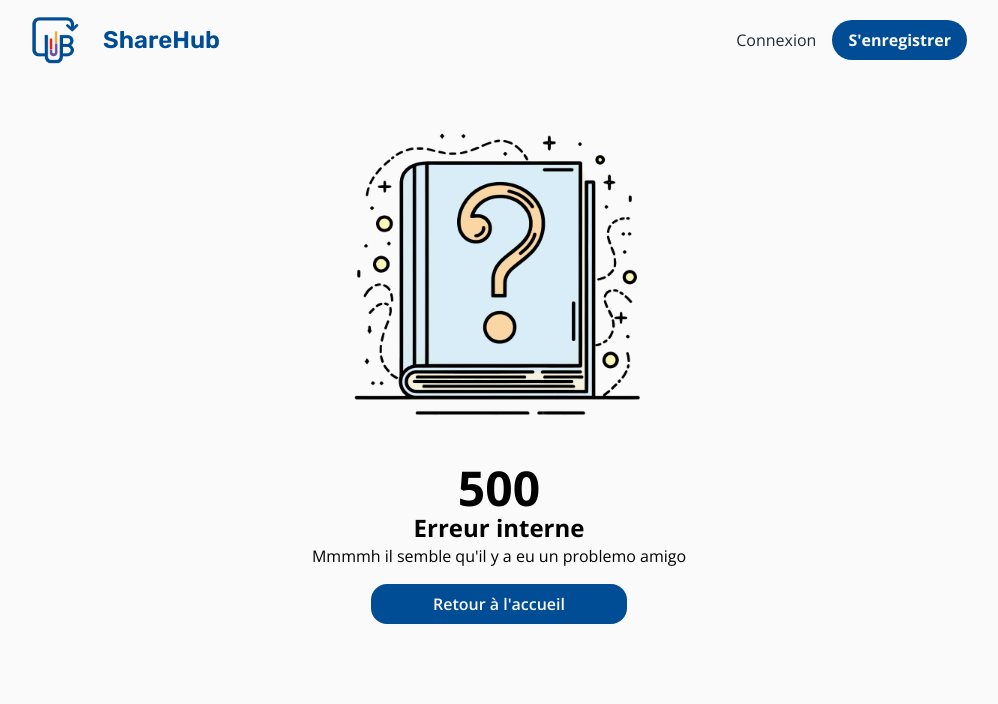
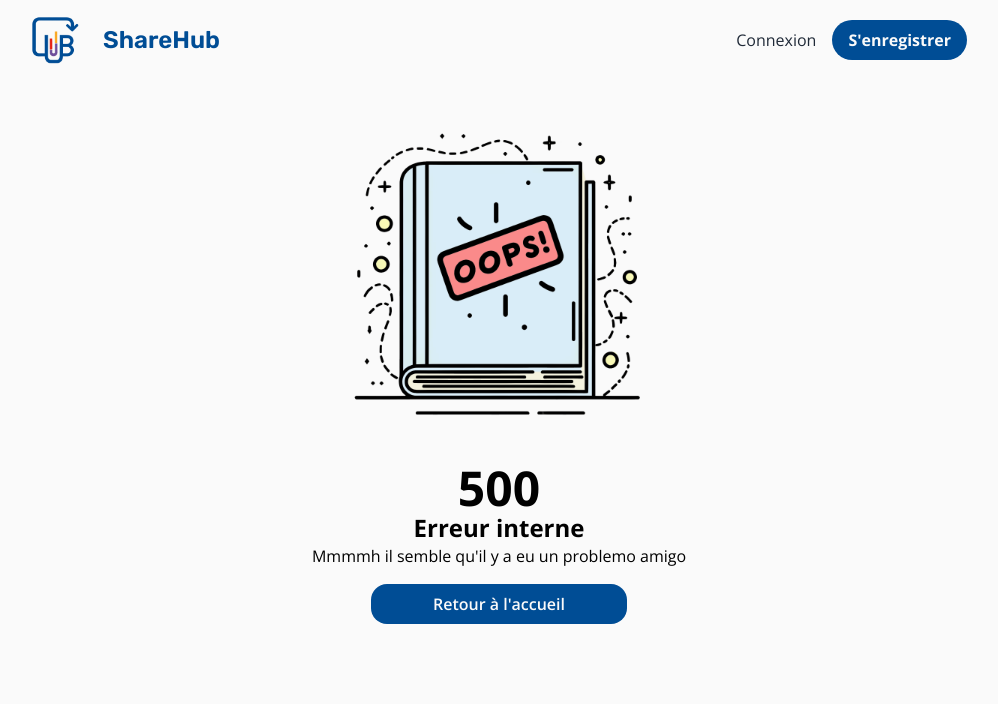
Before and after one commit to EdgardoCuellar/ShareHub, a Django app: template store/templates/others/500_error.html in a window 1280 px wide. Shown: the top 704 px of the page, without its empty margins (141-1139 px from the left). Run offline with Django 3.2, Linux system fonts and the light colour scheme; the template is opened without the code that fills it, so the values that code supplies are empty; some libraries are stand-ins or nearby versions.

Commit message:
ended 500_error, fix homepage image, and debug True

```diff
--- a/ShareHub/settings.py
+++ b/ShareHub/settings.py
@@ -25,7 +25,7 @@ BASE_DIR = Path(__file__).resolve().parent.parent
 SECRET_KEY = 'hha^#di@8x)p8!+yfy#(v4=8n2)e+ere+z)wk2kp-a$h@)roh'
 
 # SECURITY WARNING: don't run with debug turned on in production!
-DEBUG = False
+DEBUG = True
 DATABASE_SQLITE = True
 
 ALLOWED_HOSTS = ['15.188.149.136', 'localhost', '127.0.0.1', "nedgardo.pythonanywhere.com"]
--- a/store/templates/others/500_error.html
+++ b/store/templates/others/500_error.html
@@ -8,7 +8,7 @@
 
     <div class="flex flex-col justify-center text-center mb-8">
 
-        <img src="{% static 'img/404_error.png' %}" alt="500 error img" class="w-96">
+        <img src="{% static 'img/500_error.png' %}" alt="500 error img" class="w-96">
 
         <h1 class="text-5xl font-bold text-center">500</h1>
         <h2 class="text-2xl font-bold text-center">Erreur interne</h2>
```
Also changed, not shown: static/img/500_error.png (added), static/img/homepage-main.png.
